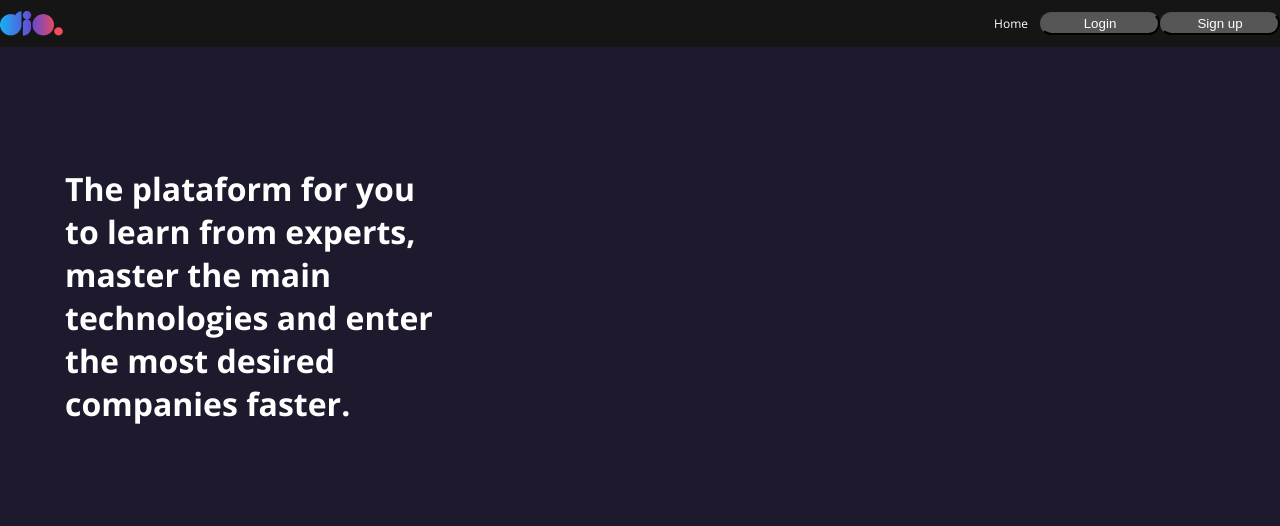
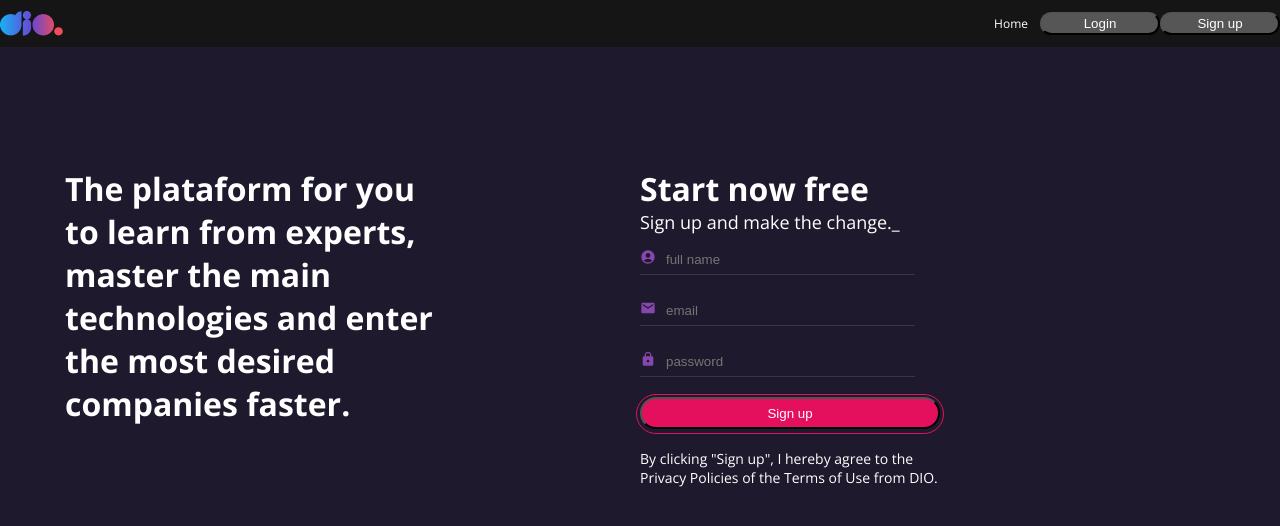
Before and after one commit to meanifreitas/dio, a React (Create React App) app: page /signup in a window 1280 px wide. Shown: the top 526 px of the page. Built offline with nearby package versions, Linux system fonts and the light colour scheme.

Commit message:
Sign up screen

```diff
--- a/src/components/Input/styles.js
+++ b/src/components/Input/styles.js
@@ -11,7 +11,8 @@ export const InputContainer = styled.div`
 `;
 
 export const IconContainer = styled.div`
-  margin-right: 10px
+  margin-right: 10px;
+  color: #8647AD;
 `;
 
 export const InputText = styled.input`
--- a/src/pages/login/index.jsx
+++ b/src/pages/login/index.jsx
@@ -22,7 +22,7 @@ import {
 
 const schema = yup.object({
   email: yup.string().email('type a valid email').required(),
-  password: yup.string().min('3', 'password must be at least 3 characters').required()
+  password: yup.string().min('5', 'password must be at least 5 characters').required()
 });
 
 const Login = () => {
@@ -34,8 +34,9 @@ const Login = () => {
   });
 
   const onSubmit = async formData => {
+    if (formData.email && formData.password) {
       try {
-      const { data } = await api.get(`users?email=${formData.email}&senha=${formData.password}`);
+        const { data } = await api.get(`users?email=${formData.email}&password=${formData.password}`);
 
         if (data.length) {
           navigate('/feed');
@@ -44,6 +45,7 @@ const Login = () => {
         }
       } catch (e) {
         alert('Server error. Try again!');
+      }
     }
   }
 
--- a/src/pages/signUp/index.jsx
+++ b/src/pages/signUp/index.jsx
@@ -1,7 +1,37 @@
 import Header from '../../components/Header';
-import { Container, Title, Column, Wrapper } from './styles';
+import {
+  Container,
+  Title,
+  Column,
+  Wrapper,
+  SignUpTitle,
+  SignUpSubtitle,
+  SignUpInfo,
+  Row
+} from './styles';
+import Input from '../../components/Input';
+import Button from '../../components/Button';
+import { useForm } from 'react-hook-form';
+import * as yup from 'yup';
+import { yupResolver } from '@hookform/resolvers/yup';
+import { MdAccountCircle, MdEmail, MdLock } from 'react-icons/md'
+
+const schema = yup.object({
+  name: yup.string().required(),
+  email: yup.string().email('type a valid email').required(),
+  password: yup.string().min('5', 'password must be at least 5 characters')
+});
 
 export const SignUp = () => {
+  const { control, handleSubmit, formState: { errors } } = useForm({
+    resolver: yupResolver(schema),
+    mode: 'onChange'
+  });
+
+  const onSubmit = formData => {
+
+  }
+
   return (<>
     <Header></Header>
     <Container>
@@ -10,7 +40,35 @@ export const SignUp = () => {
       </Column>
       <Column>
         <Wrapper>
-
+          <SignUpTitle>Start now free</SignUpTitle>
+          <SignUpSubtitle>Sign up and make the change._</SignUpSubtitle>
+          <form onSubmit={handleSubmit(onSubmit)}>
+            <Input
+              control={control}
+              name="name"
+              placeHolder="full name"
+              leftIcon={<MdAccountCircle />}
+              errorMessage={errors?.name?.message}
+            />
+            <Input
+              control={control}
+              name="email"
+              placeHolder="email"
+              leftIcon={<MdEmail />}
+              errorMessage={errors?.email?.message}
+            />
+            <Input
+              control={control}
+              name="password"
+              placeHolder="password"
+              leftIcon={<MdLock />}
+              errorMessage={errors?.password?.message}
+            />
+            <Button title="Sign up" variant="secondary" type="submit" onClick={onSubmit}/>
+          </form>
+          <Row>
+            <SignUpInfo>By clicking "Sign up", I hereby agree to the Privacy Policies of the Terms of Use from DIO.</SignUpInfo>
+          </Row>
         </Wrapper>
       </Column>
     </Container>
--- a/src/pages/signUp/styles.js
+++ b/src/pages/signUp/styles.js
@@ -26,7 +26,7 @@ export const Title = styled.h2`
 `;
 
 export const Wrapper = styled.div`
-  width: 380px;
+  max-width: 300px;
 `;
 
 export const SignUpTitle = styled.h2`
@@ -40,4 +40,16 @@ export const SignUpSubtitle = styled.p`
   font-family: 'Open Sans';
   font-size: 18px;
   font-weight: 400;
+  margin-bottom: 10px;
 `;
+
+export const SignUpInfo = styled.p`
+  font-family: 'Open Sans';
+  font-size: 14px;
+  font-weight: 400;
+  margin-top: 20px;
+`;
+
+export const Row = styled.div`
+  max-width: 300px;
+`;
```
Lines whose indentation alone changed are shown as unchanged.
